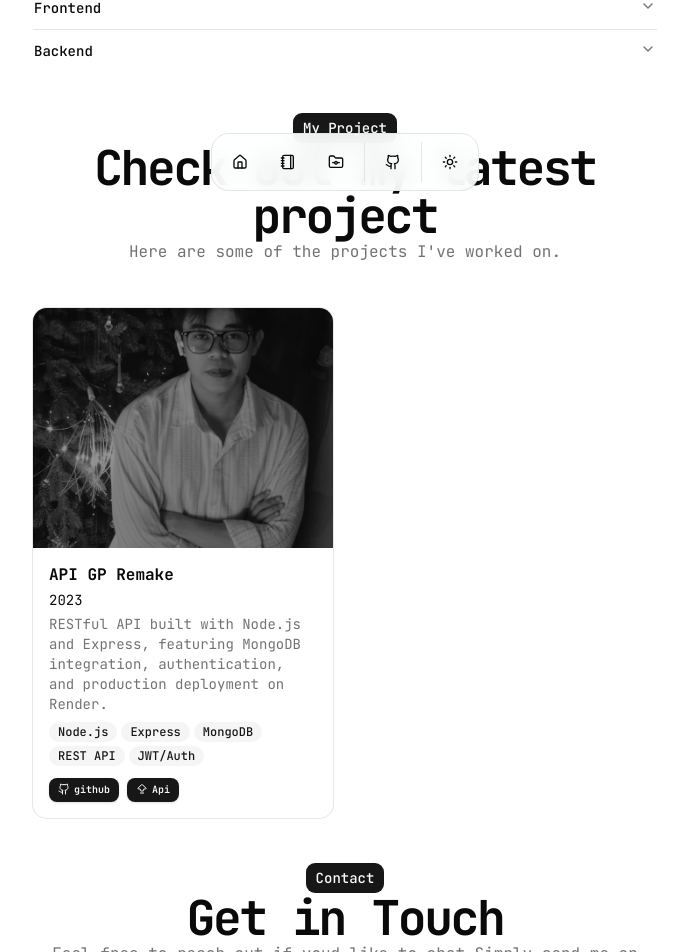
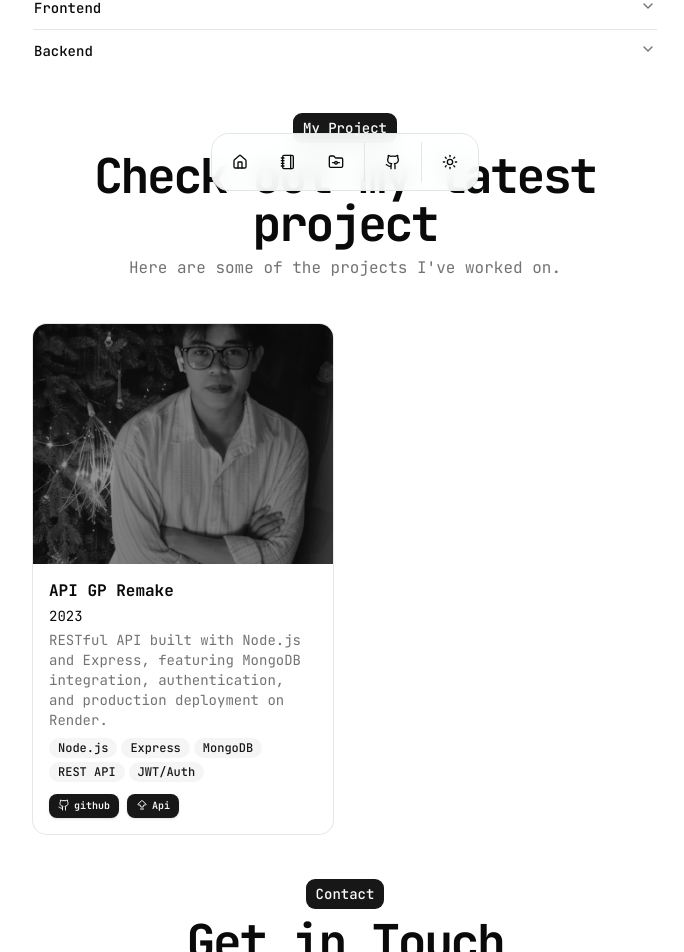
Before and after one commit to lampng/lampng-portfolio, a Next.js app: page / in a window 1280 px wide. Shown: the part 593-1545 px from the top of the page, without its empty margins (295-979 px from the left). Built offline with nearby package versions, Linux system fonts and the light colour scheme.

Commit message:
fix spacing

```diff
--- a/src/app/page.tsx
+++ b/src/app/page.tsx
@@ -121,7 +121,7 @@ export default function Home() {
                         <Button asChild className="pointer-events-none">
                             <div>My Project</div>
                         </Button>
-                        <h1 className="text-3xl font-bold tracking-tighter sm:text-4xl xl:text-5xl/none">
+                        <h1 className="text-3xl font-bold tracking-tighter sm:text-4xl xl:text-5xl/none py-2">
                             Check out my latest project
                         </h1>
 
@@ -190,7 +190,7 @@ export default function Home() {
                         <Button className="pointer-events-none" asChild>
                             <div>Contact</div>
                         </Button>
-                        <h1 className="text-3xl font-bold tracking-tighter sm:text-4xl xl:text-5xl/none">
+                        <h1 className="text-3xl font-bold tracking-tighter sm:text-4xl xl:text-5xl/none  py-2">
                             Get in Touch
                         </h1>
                         <span className="text-muted-foreground">
```
